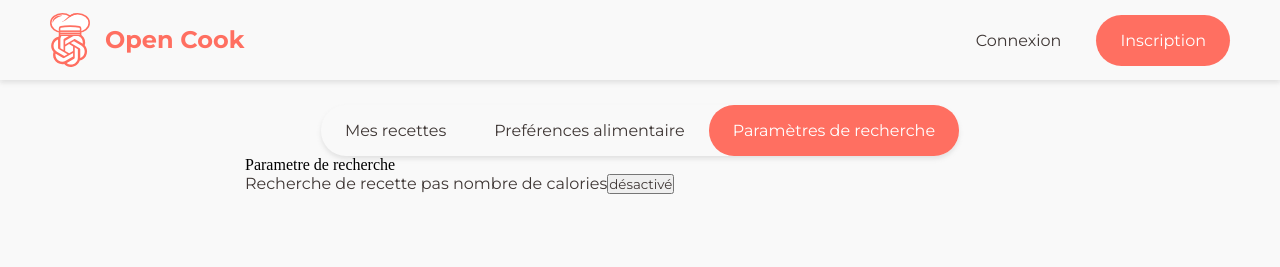
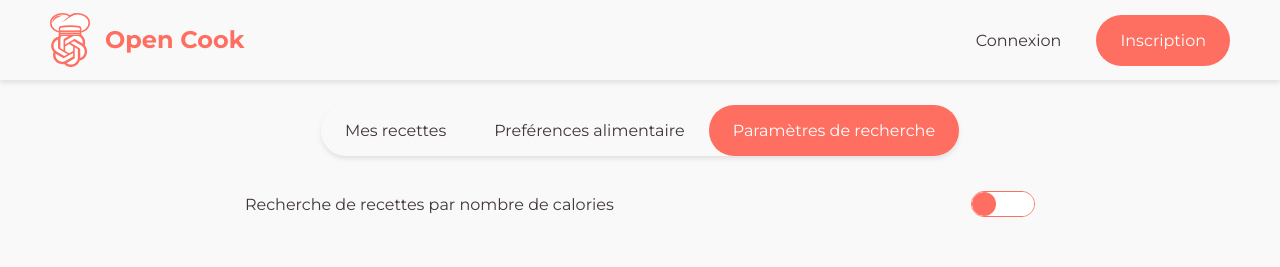
Before and after one commit to Benoitapps/ProjetIA, a React (Vite) app in the folder front/: page /search-config in a window 1280 px wide. Shown: the top 267 px of the page. Built offline with nearby package versions, Linux system fonts and the light colour scheme; no server answers.

Commit message:
:lipstick: Add style to search config page

```diff
--- a/front/src/Components/SearchConfig/SearchConfigPage.jsx
+++ b/front/src/Components/SearchConfig/SearchConfigPage.jsx
@@ -1,6 +1,6 @@
 import React, { useState, useEffect} from 'react';
 import Switcher from "../Switcher.jsx";
-import '@css/Preference/Preferences.css';
+import '@css/SearchConfig/SearchConfig.css';
 
 function SearchConfigPage() {
     const [disabledSeason, setDisabledSeason] = useState(true);
@@ -49,6 +49,7 @@ function SearchConfigPage() {
     }
 
     const handleClickCalories = () => {
+        console.log('click');
         setDisabledCalories(!disabledCalories);
         setShowInputCalories(!showInputCalories);
 
@@ -87,48 +88,51 @@ function SearchConfigPage() {
     }
 
     return (
-        <div className='preferences'>
+        <div className='search-config'>
             <Switcher
                 links={links}
             />
-            <div>
-                Parametre de recherche
-            </div>
-            <div>
-                <div>
-                    {/* <span>
+            <ul className='search-config__options'>
+                {/*<li>
+                     <span>
                         Saisonnalité des aliments dans la recherche
                     </span>
                     <button onClick={() => handleClickSeason()}>
                         {
                             disabledSeason ? 'désactivé' : 'activé'
                         }
-                    </button> */}
+                    </button>
+                </li>*/}
+
+                <li className='search-config__options__item'>
+                    <div className='search-config__options__item__option'>
+                        <label>
+                            Recherche de recettes par nombre de calories
+
+                            <div className='switch'>
+                                <input type="checkbox" onChange={() => {
+                                    handleClickCalories()
+                                }}/>
+                                <span className="slider"></span>
                             </div>
-
-                <div>
-                    <span>
-                        Recherche de recette pas nombre de calories
-                    </span>
-                    <button onClick={() => handleClickCalories()}>
-                        {
-                            disabledCalories ? 'désactivé' : 'activé'
-                        }
-                    </button>
+                        </label>
+                    </div>
                     {
                       !disabledCalories &&
-                        <div>
+                      <div className='search-config__options__item__more'>
                           <span>
                               Nombre de calories
                           </span>
+                          <div className='search-config__options__item__more__field'>
                               <input type="number" value={caloriesLimit}/>
                               <button onClick={() => handleClickSaveCalories()}>
-                                Sauvegarder le nombre de calories
+                                  Sauvegarder
                               </button>
                           </div>
+                      </div>
                     }
-                </div>
-            </div>
+                </li>
+            </ul>
         </div>
     );
 }
--- /dev/null
+++ b/front/src/assets/css/SearchConfig/SearchConfig.css
@@ -0,0 +1,91 @@
+.search-config {
+  max-width: 790px;
+  width: 100%;
+  margin: 0 auto 0;
+}
+
+.search-config__options {
+  margin-top: 35px;
+}
+
+.search-config__options__item__option label{
+  display: flex;
+  justify-content: space-between;
+  align-items: center;
+}
+
+.search-config__options__item__option .switch {
+  position: relative;
+  width: 64px;
+  height: 26px;
+  border: 1px solid var(--primary);
+  border-radius: 40px;
+  overflow: hidden;
+}
+
+.search-config__options__item__option .switch input {
+  opacity: 0;
+  width: 0;
+  height: 0;
+}
+
+.search-config__options__item__option .switch .slider {
+  position: absolute;
+  cursor: pointer;
+  top: 0;
+  left: 0;
+  right: 0;
+  bottom: 0;
+  background-color: var(--text-white);
+  transition: all 0.4s ease;
+}
+
+.search-config__options__item__option .switch .slider:before {
+  position: absolute;
+  top: 0;
+  left: 0;
+  content: "";
+  height: 24px;
+  width: 24px;
+  background-color: var(--primary);
+  border-radius: 50%;
+  transition: transform 0.4s ease;
+}
+
+.search-config__options__item__option .switch input:checked + .slider {
+  background-color: var(--chatbot);
+  transition: background-color 0.4s ease;
+}
+
+.search-config__options__item__option .switch input:checked + .slider:before {
+  transform: translateX(40px);
+  transition: transform 0.4s ease;
+}
+
+.search-config__options__item__more {
+  margin-top: 20px;
+  display: flex;
+  justify-content: space-between;
+}
+
+.search-config__options__item__more__field {
+  display: flex;
+  gap: 20px;
+}
+
+.search-config__options__item__more__field input {
+  border: none;
+  border-radius: var(--radius-input);
+  box-shadow: var(--shadow);
+  padding: 0 20px;
+}
+
+.search-config__options__item__more__field button {
+  display: flex;
+  background: var(--primary);
+  border-radius: var(--radius-prefer);
+  padding: 10px 14px;
+  border: none;
+  cursor: pointer;
+  color: var(--text-white);
+}
```
Lines whose indentation alone changed are shown as unchanged.
